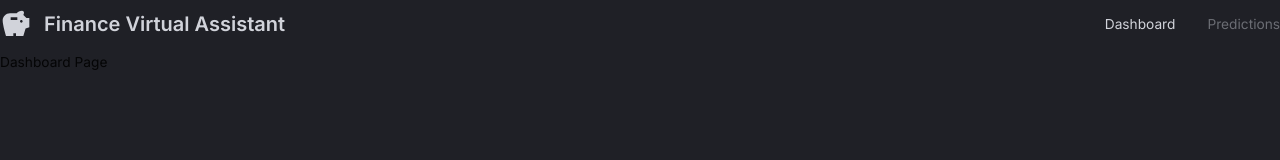
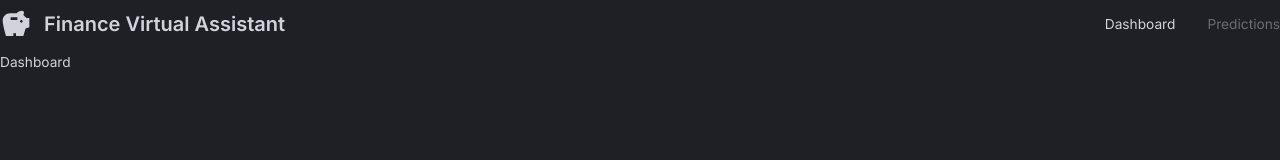
Before and after one commit to mbakin/findash, a React (Vite) app in the folder client/: page / in a window 1280 px wide. Shown: the top 160 px of the page. Built offline with nearby package versions, Linux system fonts and the light colour scheme.

Commit message:
feat: initial Dashboard component

```diff
--- a/client/src/App.tsx
+++ b/client/src/App.tsx
@@ -3,7 +3,8 @@ import { createTheme } from "@mui/material/styles";
 import { useMemo } from "react";
 import { themeSettings } from "./theme";
 import { BrowserRouter, Route, Routes } from "react-router-dom";
-import Navbar from "@/views/navbar/index";
+import Navbar from "@/views/navbar";
+import Dashboard from "@/views/dashboard";
 
 function App() {
   const theme = useMemo(() => createTheme(themeSettings), []);
@@ -15,7 +16,7 @@ function App() {
           <Box>
             <Navbar />
             <Routes>
-              <Route path="/" element={<div>Dashboard Page</div>} />
+              <Route path="/" element={<Dashboard />} />
               <Route
                 path="/predictions"
                 element={<div>Predictions Page</div>}
--- /dev/null
+++ b/client/src/views/dashboard/index.tsx
@@ -0,0 +1,11 @@
+import { useTheme, Box } from "@mui/material";
+import React from "react";
+
+type Props = {};
+
+const Dashboard = (props: Props) => {
+  const { palette } = useTheme();
+  return <Box color={palette.grey[300]}>Dashboard</Box>;
+};
+
+export default Dashboard;
```
